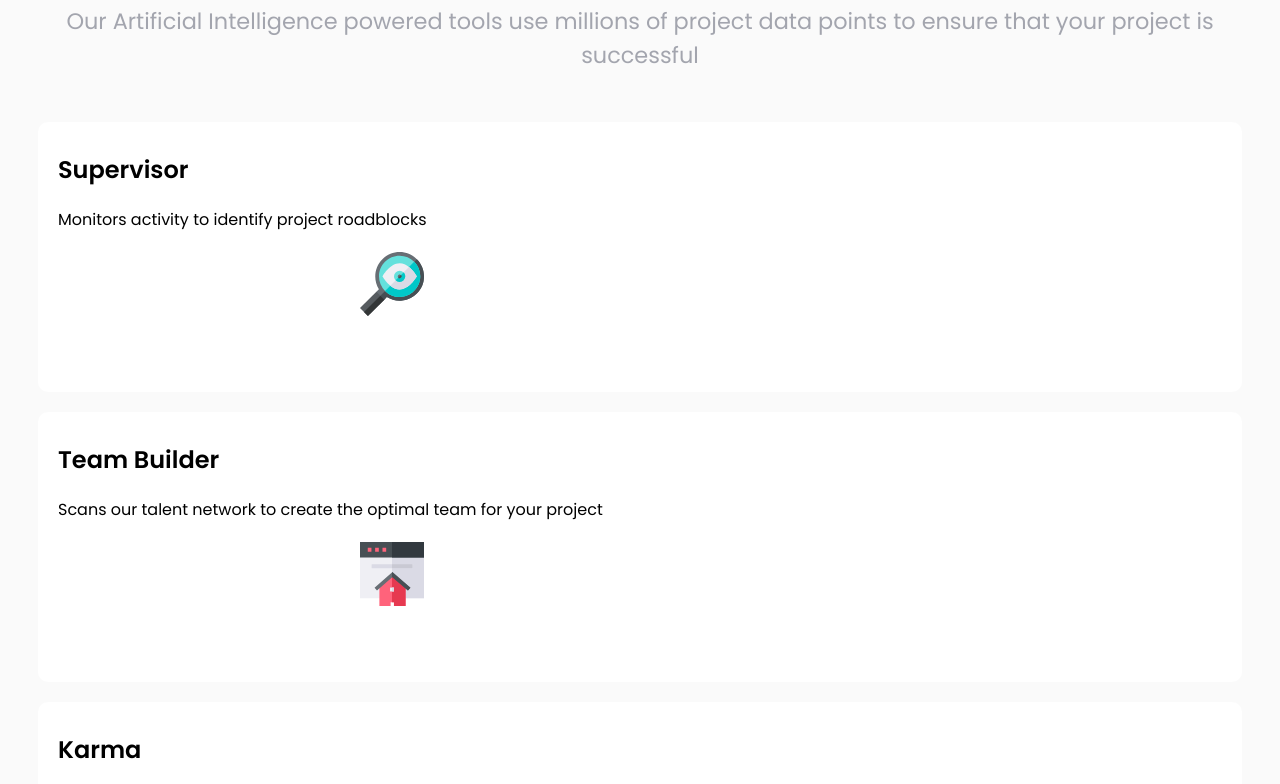
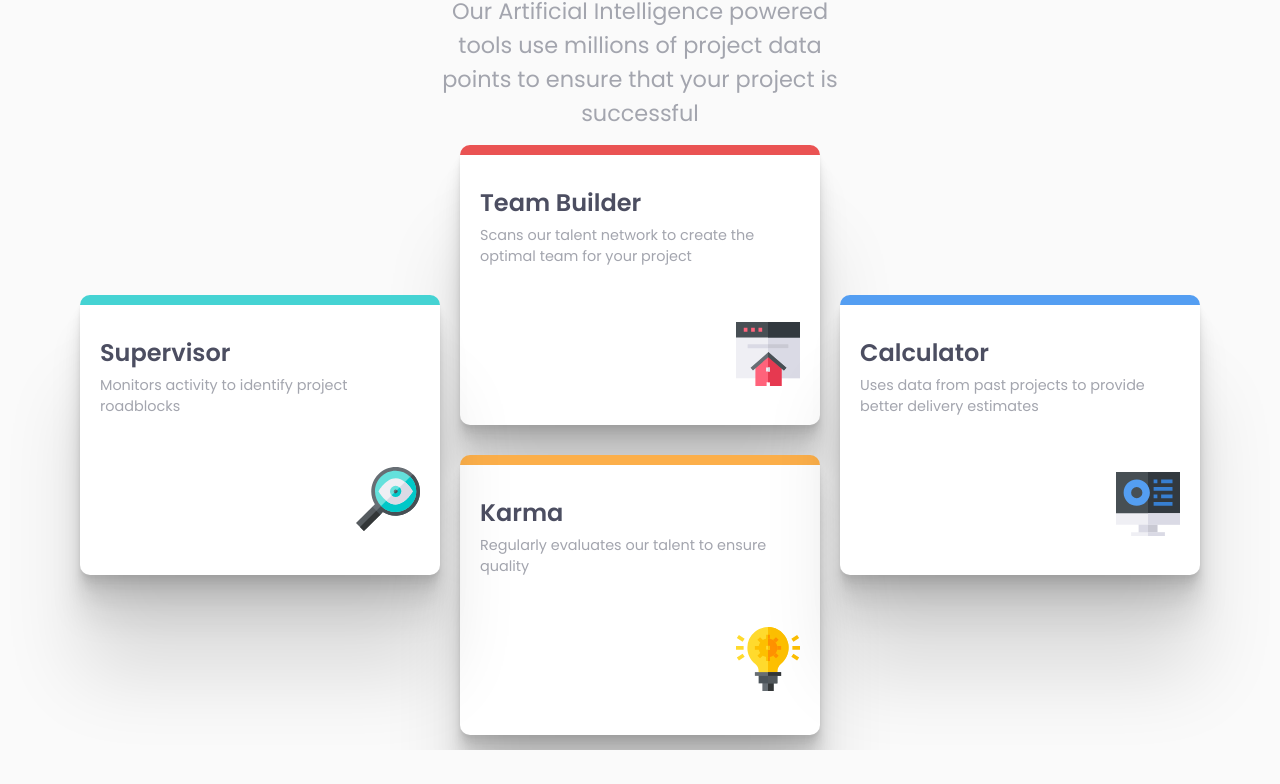
Before and after one commit to Giederius/FrontEndMentorChallenges, a plain HTML site: page 4.four-card-feature-section/index.html in a window 1280 px wide. Shown: the part 152-936 px from the top of the page. After the commit the page ends 902 px from the top, so only its background shows below. Drawn offline with Linux system fonts and the light colour scheme.

Commit message:
4th challenge

```diff
--- a/4.four-card-feature-section/index.html
+++ b/4.four-card-feature-section/index.html
@@ -27,27 +27,27 @@
     </div>
 
     <div class="cards">
-      <div class="card">
+      <div id="border-super" class="card">
         <h2 class="card-top-text">Supervisor</h2>
         <p>Monitors activity to identify project roadblocks</p>
         <img src="images/icon-supervisor.svg" alt="" />
       </div>
-      <div class="card">
+      <div id="border-team" class="card">
         <h2 class="card-top-text">Team Builder</h2>
         <p>
           Scans our talent network to create the optimal team for your project
         </p>
-        <img src="images/icon-team-builder.svg" alt="" />
+        <img class="img-up" src="images/icon-team-builder.svg" alt="" />
       </div>
-      <div class="card">
+      <div id="border-karma" class="card">
         <h2 class="card-top-text">Karma</h2>
         <p>Regularly evaluates our talent to ensure quality</p>
         <img src="images/icon-karma.svg" alt="" />
       </div>
-      <div class="card">
+      <div id="border-calc" class="card">
         <h2 class="card-top-text">Calculator</h2>
         <p>Uses data from past projects to provide better delivery estimates</p>
-        <img src="images/icon-calculator.svg" alt="" />
+        <img class="img-up" src="images/icon-calculator.svg" alt="" />
       </div>
     </div>
 
--- a/4.four-card-feature-section/style.css
+++ b/4.four-card-feature-section/style.css
@@ -1,13 +1,19 @@
 @import url("https://fonts.googleapis.com/css2?family=Poppins:ital,wght@0,400;0,600;1,200&display=swap");
 
 body {
+  max-width: 1200px;
   font-family: "Poppins", sans-serif;
   background-color: hsl(0, 0%, 98%);
+  margin: 0px auto;
 }
 /* Main text */
 h1 {
   font-size: 2rem;
   margin: 0px auto;
+  color: hsl(234, 12%, 34%);
+}
+h2 {
+  color: hsl(234, 12%, 34%);
 }
 
 #top-h1 {
@@ -21,7 +27,7 @@ h1 {
 }
 
 .main-text p {
-  margin: 10px auto 50px auto;
+  margin: 10px 20px 50px 20px;
   font-size: 1.4rem;
   font-weight: 400;
   color: hsl(229, 6%, 66%);
@@ -39,16 +45,45 @@ h1 {
   padding: 10px 20px;
   margin: 20px auto;
   border-radius: 10px;
-  height: 250px;
+  height: 200px;
+  box-shadow: 0 2.8px 2.2px rgba(0, 0, 0, 0.034),
+    0 6.7px 5.3px rgba(0, 0, 0, 0.048), 0 12.5px 10px rgba(0, 0, 0, 0.06),
+    0 22.3px 17.9px rgba(0, 0, 0, 0.072), 0 41.8px 33.4px rgba(0, 0, 0, 0.086),
+    0 100px 80px rgba(0, 0, 0, 0.12);
+}
+
+#border-super {
+  border-top: 10px solid hsl(180, 62%, 55%);
+}
+
+#border-team {
+  border-top: 10px solid hsl(0, 78%, 62%);
+}
+
+#border-karma {
+  border-top: 10px solid hsl(34, 97%, 64%);
+}
+
+#border-calc {
+  border-top: 10px solid hsl(212, 86%, 64%);
+}
+
+.card-top-text {
+  margin-bottom: 5px;
 }
 .card p {
   margin-top: 5px;
   margin-bottom: 20px;
+  font-size: 0.9rem;
+  color: hsl(229, 6%, 66%);
 }
 
 img {
-  position: absolute;
-  left: 360px;
+  margin-top: 20px;
+  float: right;
+}
+.img-up {
+  margin-top: 9px;
 }
 /* cards end */
 
@@ -59,3 +94,53 @@ img {
 .attribution a {
   color: hsl(228, 45%, 44%);
 }
+
+@media screen and (min-width: 700px) {
+  .main-text {
+    background-color: hotpink\;;
+  }
+
+  .main-text p {
+    margin: 10px 30px;
+  }
+
+  .cards {
+    display: grid;
+    grid-template-columns: 1fr 1fr;
+    grid-template-rows: 1fr 1fr;
+  }
+  .card {
+    height: 250px;
+    margin: 15px 10px;
+  }
+
+  img {
+    margin-top: 30px;
+  }
+
+  .img-up {
+    margin-top: 35px;
+  }
+}
+@media screen and (min-width: 950px) {
+  .main-text p {
+    margin: 0px auto;
+    width: 400px;
+  }
+  .cards {
+    display: grid;
+    grid-template-columns: 1fr 1fr 1fr;
+  }
+  #border-super {
+    transform: translateY(150px);
+  }
+
+  #border-calc {
+    transform: translateY(150px);
+  }
+
+  #border-karma {
+    grid-row: 2/3;
+    grid-column: 2/3;
+  }
+}
```
